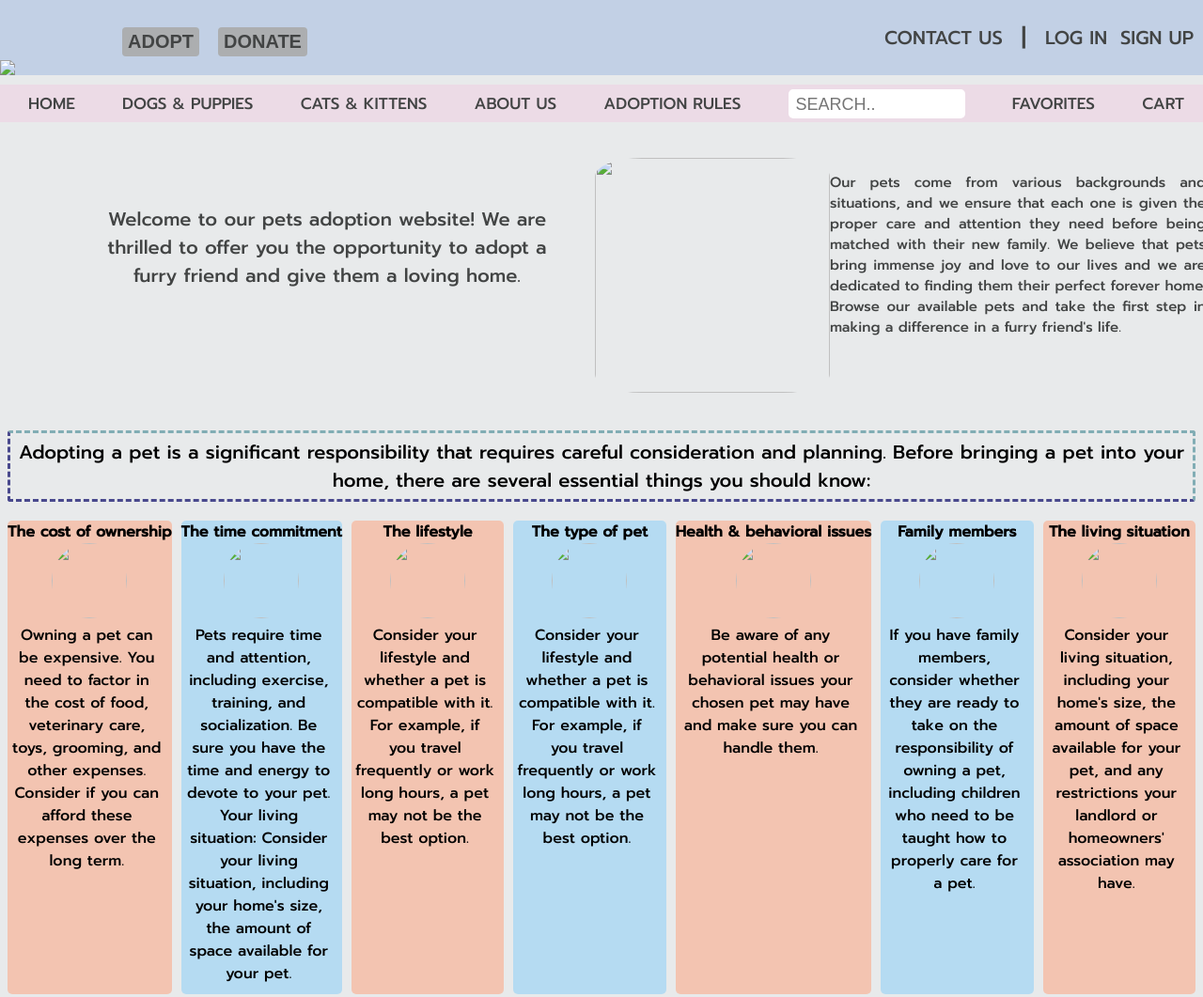
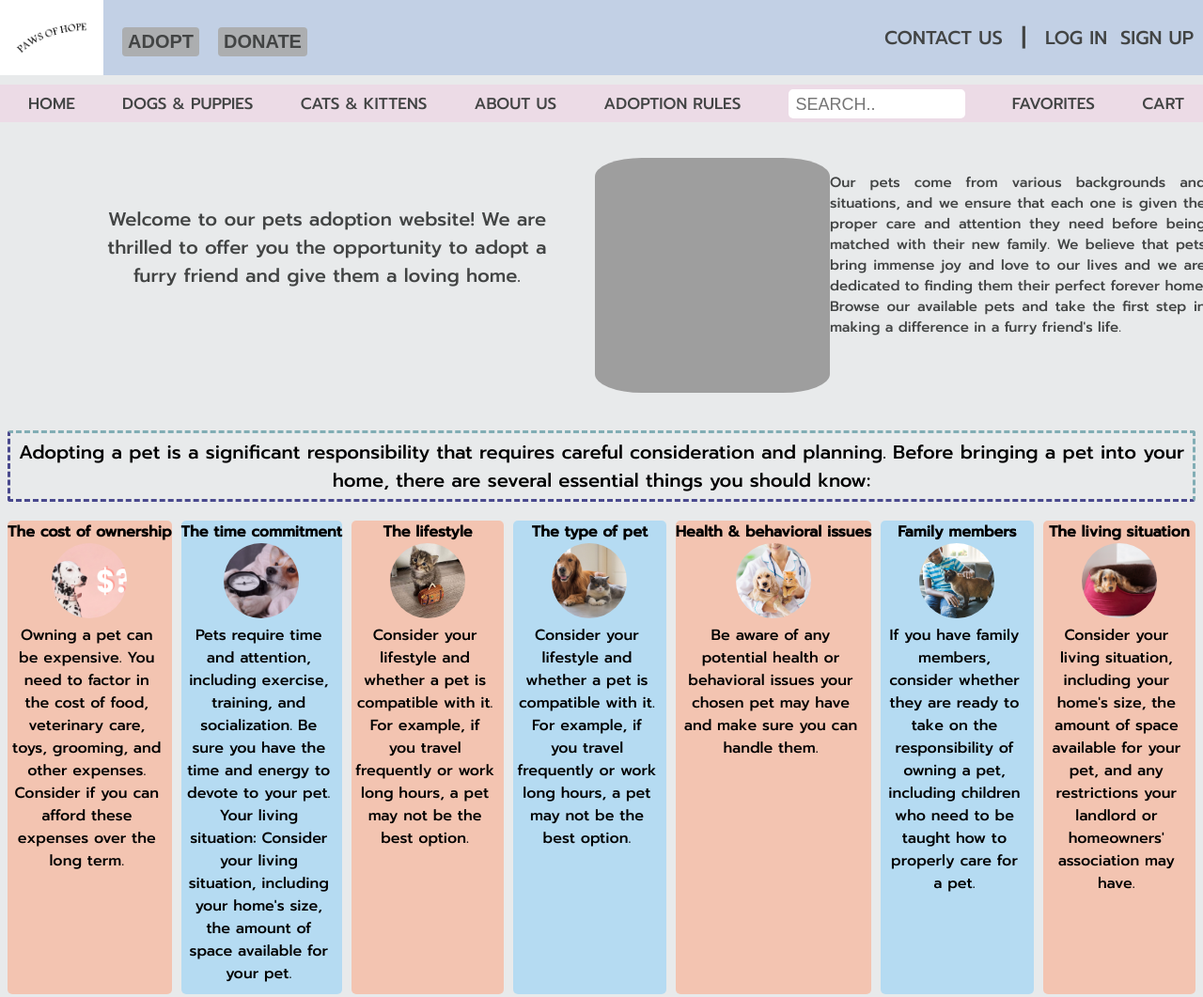
Before and after one commit to Tala-cmd/Adoption-website, a plain HTML site: page index.html in a window 1280 px wide. Shown: the top 1061 px of the page at 94% size. Drawn offline with Linux system fonts and the light colour scheme; the site is published under a folder, as on GitHub Pages, so addresses that start at the root find nothing.

Commit message:
Update index.html

```diff
--- a/index.html
+++ b/index.html
@@ -13,7 +13,7 @@
 
         <div class="first-header">
                 <div class="left-side">
-                <img class="logo" src="/pictures/logo1.png">
+                <img class="logo" src="./pictures/logo1.png">
                 <button class="adopt-button">ADOPT</button>
                 <button class="donate-button">DONATE</button>
                 </div>
@@ -40,7 +40,7 @@
                 <p class="paragraph-1">Welcome to our pets adoption website! We are thrilled to offer you the opportunity to adopt a furry friend and give them a loving home.</p>
             </div>
             <div class="paragraph-2-container">
-                <img class="picture" src="/pictures/animals.gif"></img>
+                <img class="picture" src="./pictures/animals.gif"></img>
                 <p class="paragraph-2">Our pets come from various backgrounds and situations, and we ensure that each one is given the proper care and attention they need before being matched with their new family. We believe that pets bring immense joy and love to our lives and we are dedicated to finding them their perfect forever home. Browse our available pets and take the first step in making a difference in a furry friend's life.</p>
             </div>
         </div>
@@ -57,7 +57,7 @@
         <div class="essential-1">
             <div class="topic-1">The cost of ownership</div>
             <div class="responsibility-picture">
-                <img src="/pictures/respon1.jpg">
+                <img src="./pictures/respon1.jpg">
             </div>
             <div class="responsibility-description">Owning a pet can be expensive. You need to factor in the cost of food, veterinary care, toys, grooming, and other expenses. Consider if you can afford these expenses over the long term.</div>
         </div>
@@ -65,7 +65,7 @@
         <div class="essential-2">
             <div class="topic-2">The time commitment</div>
             <div class="responsibility-picture">
-                <img src="/pictures/respon2.jpg">
+                <img src="./pictures/respon2.jpg">
             </div>
             <div class="responsibility-description">Pets require time and attention, including exercise, training, and socialization. Be sure you have the time and energy to devote to your pet.
                 Your living situation: Consider your living situation, including your home's size, the amount of space available for your pet.</div>
@@ -74,7 +74,7 @@
         <div class="essential-3">
             <div class="topic-3">The lifestyle</div>
             <div class="responsibility-picture">
-                <img src="/pictures/respon3.jpg">
+                <img src="./pictures/respon3.jpg">
             </div>
             <div class="responsibility-description">Consider your lifestyle and whether a pet is compatible with it. For example, if you travel frequently or work long hours, a pet may not be the best option.</div>
         </div>
@@ -82,7 +82,7 @@
         <div class="essential-4">
             <div class="topic-4">The type of pet</div>
             <div class="responsibility-picture">
-                <img src="/pictures/respon4.jpg">
+                <img src="./pictures/respon4.jpg">
             </div>
             <div class="responsibility-description">Consider your lifestyle and whether a pet is compatible with it. For example, if you travel frequently or work long hours, a pet may not be the best option.</div>
         </div>
@@ -90,7 +90,7 @@
         <div class="essential-5">
             <div class="topic-5">Health & behavioral issues</div>
             <div class="responsibility-picture">
-                <img src="/pictures/respon5.jpg">
+                <img src="./pictures/respon5.jpg">
             </div>
             <div class="responsibility-description">Be aware of any potential health or behavioral issues your chosen pet may have and make sure you can handle them.</div>
         </div>
@@ -98,7 +98,7 @@
         <div class="essential-6">
             <div class="topic-6">Family members</div>
             <div class="responsibility-picture">
-                <img src="/pictures/respon6.jpg">
+                <img src="./pictures/respon6.jpg">
             </div>
             <div class="responsibility-description">If you have family members, consider whether they are ready to take on the responsibility of owning a pet, including children who need to be taught how to properly care for a pet.</div>
         </div>
@@ -106,7 +106,7 @@
         <div class="essential-7">
             <div class="topic-7">The living situation</div>
             <div class="responsibility-picture">
-                <img src="/pictures/respon7.jpg">
+                <img src="./pictures/respon7.jpg">
             </div>
             <div class="responsibility-description">Consider your living situation, including your home's size, the amount of space available for your pet, and any restrictions your landlord or homeowners' association may have.</div>
         </div>
```
